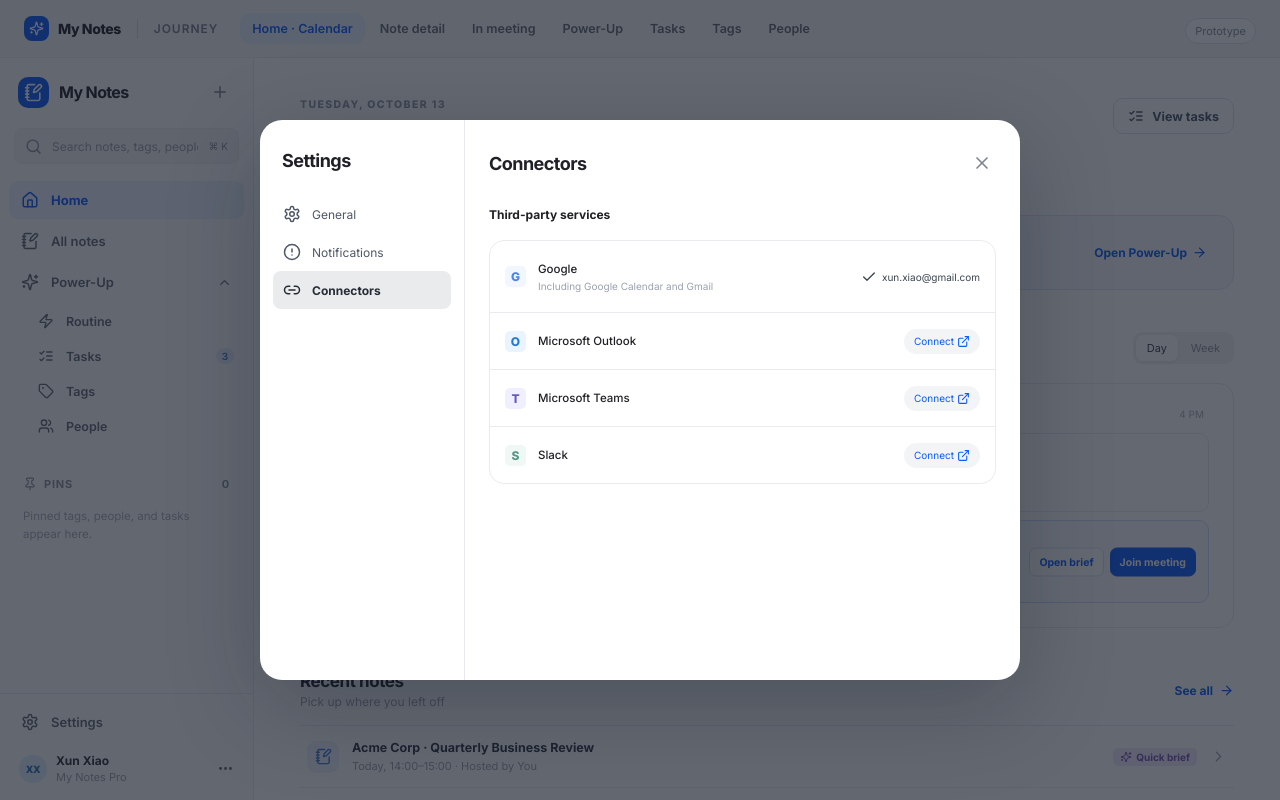
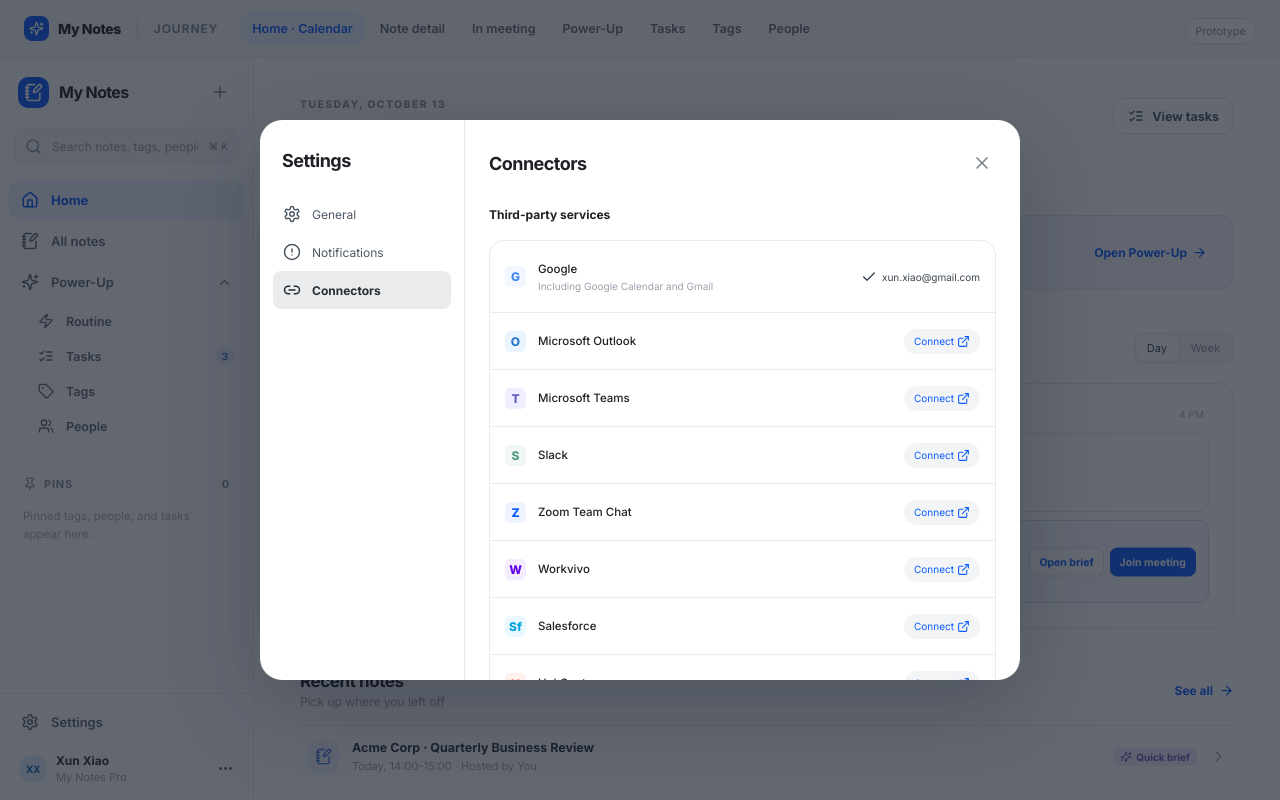
Before and after one commit to squarex1989/mynotes1013, a React (Vite) app: page / in a window 1280 px wide. Both pictures are taken after a click on the button "Settings". Built offline with nearby package versions, Linux system fonts and the light colour scheme.

Commit message:
Expand settings connectors to match routine count

```diff
--- a/src/main.jsx
+++ b/src/main.jsx
@@ -58,6 +58,21 @@
 import "./styles.css";
 
 const iconMap = { FileText, Mail, MessageSquare, ListChecks };
+const connectorServices = [
+  { name: "Google", initial: "G", description: "Including Google Calendar and Gmail", color: "#4285f4", background: "#f1f6ff" },
+  { name: "Microsoft Outlook", initial: "O", color: "#287acb", background: "#eaf4ff" },
+  { name: "Microsoft Teams", initial: "T", color: "#6459bd", background: "#f0efff" },
+  { name: "Slack", initial: "S", color: "#559887", background: "#eff8f4" },
+  { name: "Zoom Team Chat", initial: "Z", color: "#0b5cff", background: "#edf3ff" },
+  { name: "Workvivo", initial: "W", color: "#6103ed", background: "#f3edff" },
+  { name: "Salesforce", initial: "Sf", color: "#00a1e0", background: "#e9f9ff" },
+  { name: "HubSpot", initial: "H", color: "#ff7a59", background: "#fff1ec" },
+  { name: "Google Drive", initial: "D", color: "#34a853", background: "#edf8f0" },
+  { name: "OneDrive", initial: "Od", color: "#0364b8", background: "#e9f3ff" },
+  { name: "Notion", initial: "N", color: "#20242a", background: "#f1f2f3" },
+  { name: "Jira", initial: "J", color: "#2684ff", background: "#eaf3ff" },
+  { name: "Asana", initial: "A", color: "#e75b67", background: "#fff0f1" },
+];
 const initialPage = () =>
   window.location.hash.replace("#/", "").split("/")[0] || "home";
 const avatars = (names) =>
@@ -1910,19 +1925,14 @@
                 <>
                   <h3>Third-party services</h3>
                   <div className="connector-list">
-                    {[
-                      ["Google", "Including Google Calendar and Gmail", "G"],
-                      ["Microsoft Outlook", "Calendar and email", "O"],
-                      ["Microsoft Teams", "Meetings and chat", "T"],
-                      ["Slack", "Channels and messages", "S"],
-                    ].map(([name, description, initial]) => (
+                    {connectorServices.map(({ name, description, initial, color, background }) => (
                       <div className="connector-row" key={name}>
-                        <span className={`connector-icon connector-${initial}`}>
+                        <span className="connector-icon" style={{ color, background }}>
                           {initial}
                         </span>
                         <span className="connector-copy">
                           <strong>{name}</strong>
-                          {name === "Google" && <small>{description}</small>}
+                          {description && <small>{description}</small>}
                         </span>
                         {connected.includes(name) ? (
                           <span className="connected">
```
